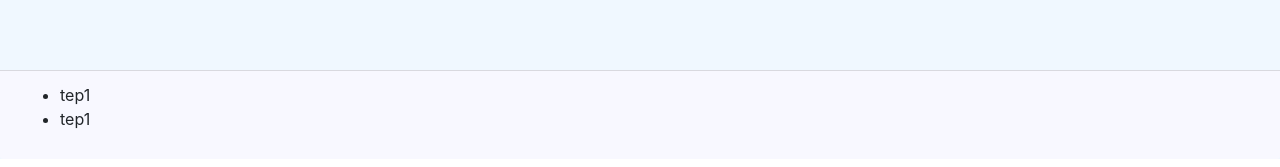
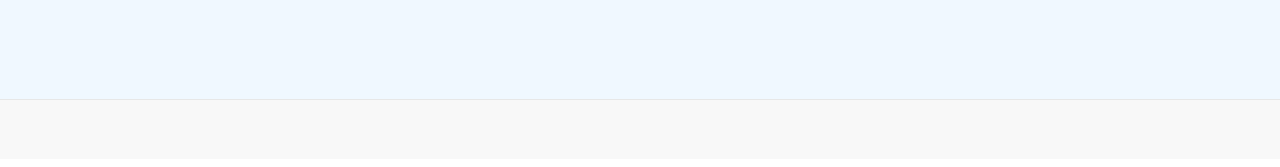
Before and after one commit to AjbarAbdelmajid/Mo9fe_Ui, a React (Create React App) app: page /signup in a window 1280 px wide. Shown: the part 641-808 px from the top of the page. Built offline with nearby package versions, Linux system fonts and the light colour scheme.

Commit message:
[Update] update footer

```diff
--- a/src/component/footer/index.css
+++ b/src/component/footer/index.css
@@ -1,10 +1,19 @@
-.Footer{
 
-    margin-top: 10px;
+.theSpace {
+    display: block;
+    padding: 20px;
+    height: 60px;
+    width: 100%;
+}
+
+.theFooter {
+    background-color: #F8F8F8;
+    border-top: 1px solid #E7E7E7;
+    text-align: center;
+    padding: 20px;
     position: fixed;
-    z-index: 9999 !important;
     left: 0;
     bottom: 0;
-    width: 100%;
-    background-color: ghostwhite;
+    height: 60px;
+    width: 100%
 }
--- a/src/component/footer/index.js
+++ b/src/component/footer/index.js
@@ -2,15 +2,16 @@ import React from 'react';
 //import { ModalFooter } from 'react-bootstrap';
 import 'bootstrap/dist/css/bootstrap.min.css';
 import './index.css'
-const NavBar = () => {
-    return(
-        <div className="card-footer Footer">
-            <ul>
-                <li>tep1</li>
-                <li>tep1</li>
-            </ul>
+
+const Footer = ()=> {
+    return (
+        <div>
+            <div className="theSpace" />
+            <div className="theFooter">
+
+            </div>
         </div>
     )
 };
 
-export default NavBar
+export default Footer
```
